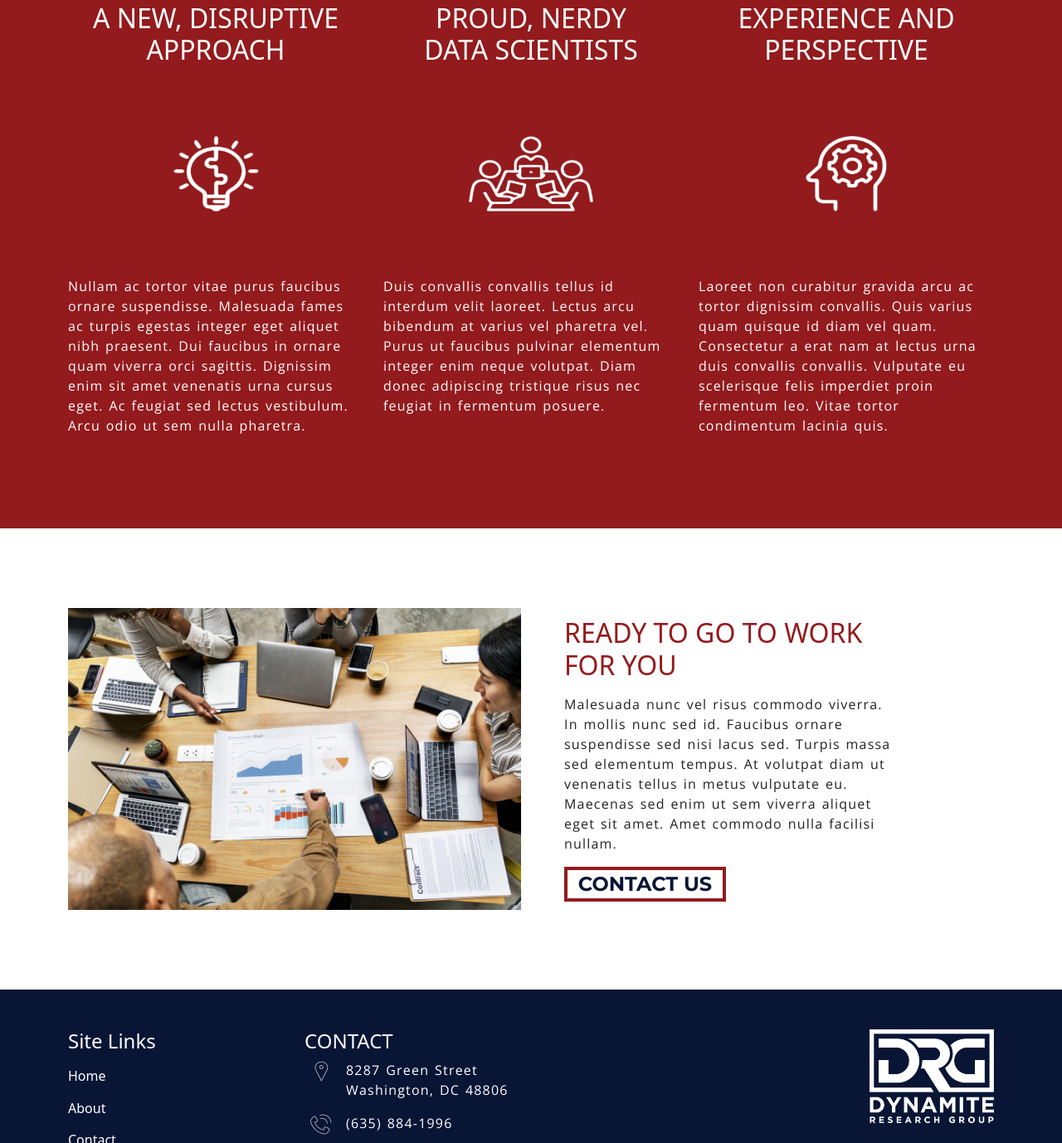
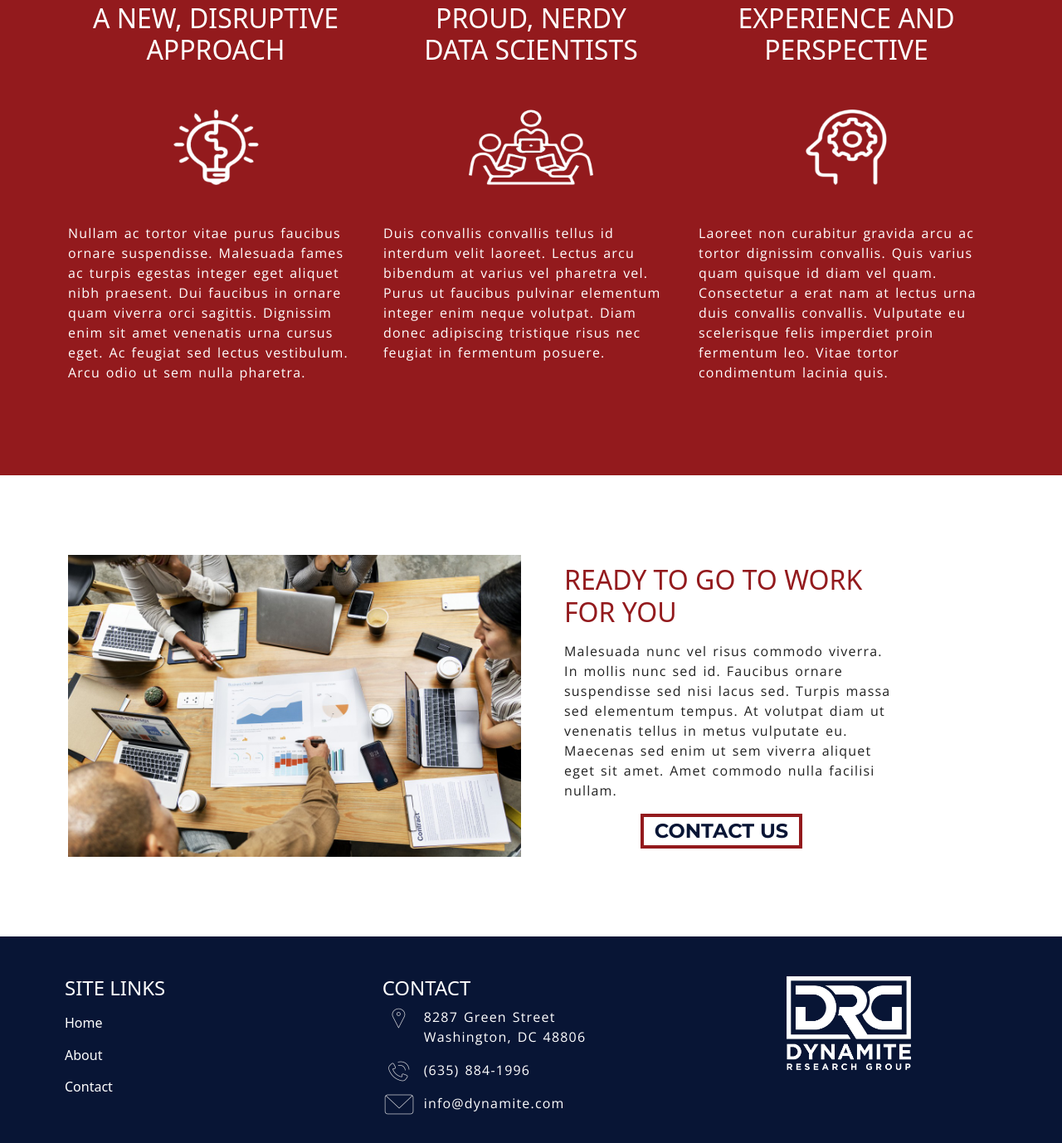
Before and after one commit to mnartstuff/drg, a plain HTML site: page index.html in a window 1280 px wide. Shown: the part 1422-2800 px from the top of the page at 83% size. Drawn offline with nearby package versions, Linux system fonts and the light colour scheme.

Commit message:
Update index.html

```diff
--- a/index.html
+++ b/index.html
@@ -65,13 +65,9 @@
               fugiat
               nulla pariatur. </p>
             <div class="pt-2 pt-md-3 d-flex flex-column flex-lg-row align-items-center">
-              <a class="nav-btn" href="about.html">
-                <span class="blue-text nav-btn-text">WHAT WE DO</span>
-              </a>
+              <a class="nav-btn blue-text" href="about.html">WHAT WE DO</a>
 
-              <a class="nav-btn" href="contact.html">
-                <span class="blue-text nav-btn-text">CONTACT US</span>
-              </a>
+              <a class="nav-btn blue-text" href="contact.html">CONTACT US</a>
             </div>
           </div>
         </div>
@@ -104,7 +100,7 @@
             <h2 class="text-center">
               A NEW, DISRUPTIVE APPROACH
             </h2>
-            <div class="py-2 py-md-5 text-center d-none d-md-block">
+            <div class="py-2 py-md-3 text-center">
               <img class="img-icon" src="images/figure_Idea.png">
             </div>
             <p>Nullam ac tortor vitae purus faucibus ornare suspendisse. Malesuada fames ac turpis
@@ -117,7 +113,7 @@
             <h2 class="text-center">
               PROUD, NERDY<br>DATA SCIENTISTS
             </h2>
-            <div class="py-2 py-md-5 text-center d-none d-md-block">
+            <div class="py-2 py-md-3 text-center">
               <img class="img-icon" src="images/figure_nerds2.png">
             </div>
             <p>Duis convallis convallis tellus id interdum velit laoreet. Lectus arcu bibendum at varius
@@ -130,7 +126,7 @@
             <h2 class="text-center">
               EXPERIENCE AND<br>PERSPECTIVE
             </h2>
-            <div class="py-2 py-md-5 text-center d-none d-md-block">
+            <div class="py-2 py-md-3 text-center">
               <img class="img-icon" src="images/figure_experience.png">
             </div>
             <p>Laoreet non curabitur gravida arcu ac tortor dignissim convallis. Quis varius quam
@@ -150,15 +146,13 @@
           <img class="img-fluid" src="images/photo_meeting_2.jpeg" alt="Business Meeting">
         </div>
 
-        <div class="side-text col-lg-5">
-          <h2 class="red-text pb-lg-2">READY TO GO TO WORK FOR YOU</h2>
+        <div class="side-text col-lg-5 d-flex flex-column align-items-start">
+          <h2 class="red-text pb-lg-2 pt-3 pt-lg-0">READY TO GO TO WORK FOR YOU</h2>
           <p class="grey-text">Malesuada nunc vel risus commodo viverra. In mollis nunc sed id. Faucibus ornare
             suspendisse sed nisi lacus sed. Turpis massa sed elementum tempus. At volutpat diam ut venenatis tellus in
             metus vulputate eu. Maecenas sed enim ut sem viverra aliquet eget sit amet. Amet commodo nulla facilisi
             nullam.</p>
-          <a class="nav-btn" href="about.html">
-            <span class="blue-text nav-btn-text">CONTACT US</span>
-          </a>
+          <a class="nav-btn blue-text align-self-center" href="about.html">CONTACT US</a>
         </div>
 
       </div>
@@ -166,11 +160,11 @@
     </section>
 
     <footer class="blue-bg">
-      <div class="container py-2 py-lg-5">
+      <div class="container p-5 px-lg-2">
         <div class="row">
 
-          <div class="col-lg-3 white-text">
-            <h4>Site Links</h4>
+          <div class="white-text col-sm-6 col-lg-4 pb-4">
+            <h4>SITE LINKS</h4>
             <div class="d-flex flex-column">
               <a class="footer-link" href="#">Home</a>
               <a class="footer-link" href="#">About</a>
@@ -178,7 +172,7 @@
             </div>
           </div>
 
-          <div class="footer-contact col-lg-3 white-text">
+          <div class="white-text footer-contact col-sm-6 col-lg-4 pb-4">
             <h4>CONTACT</h4>
 
             <div class="contact-line d-flex align-items-start">
@@ -205,15 +199,15 @@
             </div>
           </div>
 
-          <div class="col-lg-3"></div>
+          <!-- <div class="col-lg-3"></div> -->
 
-          <div class="col-lg-3 d-flex justify-content-center justify-content-lg-end">
+          <div class="col-lg-4 d-lg-flex justify-content-lg-center">
             <img class="footer-logo" src="images/DRG MONO-COLORS WHITE.png" alt="logo in white">
           </div>
 
         </div>
 
-        <div class="row justify-content-end">
+        <div class="row text-center pt-5">
           <small class="white-text">&copy; Dynamite Research Group, 2021</small>
         </div>
 
```
